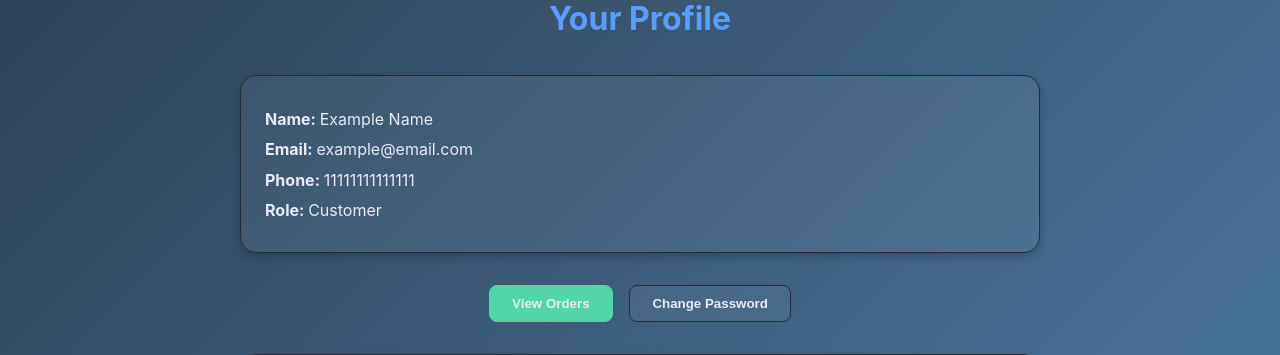
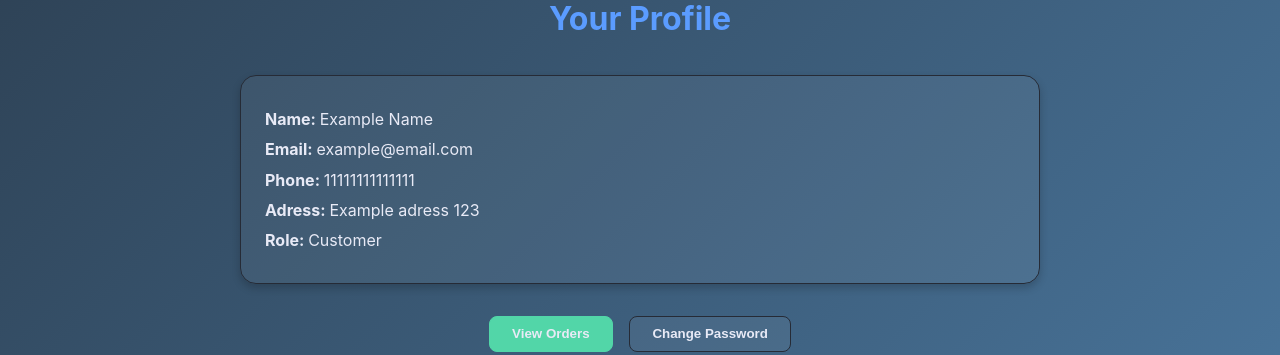
Before and after one commit to KKondor/2025-szfm-big-project, a Flask app: page /profile in a window 1280 px wide. Shown: the part 187-542 px from the top of the page. Run offline with Flask 3, Linux system fonts and the light colour scheme.

Commit message:
feat: added adress section to profile

```diff
--- a/src/frontend/templates/profile.html
+++ b/src/frontend/templates/profile.html
@@ -15,6 +15,7 @@
       <p><strong>Name: </strong>Example Name</p>
       <p><strong>Email: </strong>example@email.com</p>
       <p><strong>Phone: </strong> 11111111111111</p>
+      <p><strong>Adress: </strong> Example adress 123</p>
       <p><strong>Role: </strong> Customer</p>
     </div>
   </div>
```
